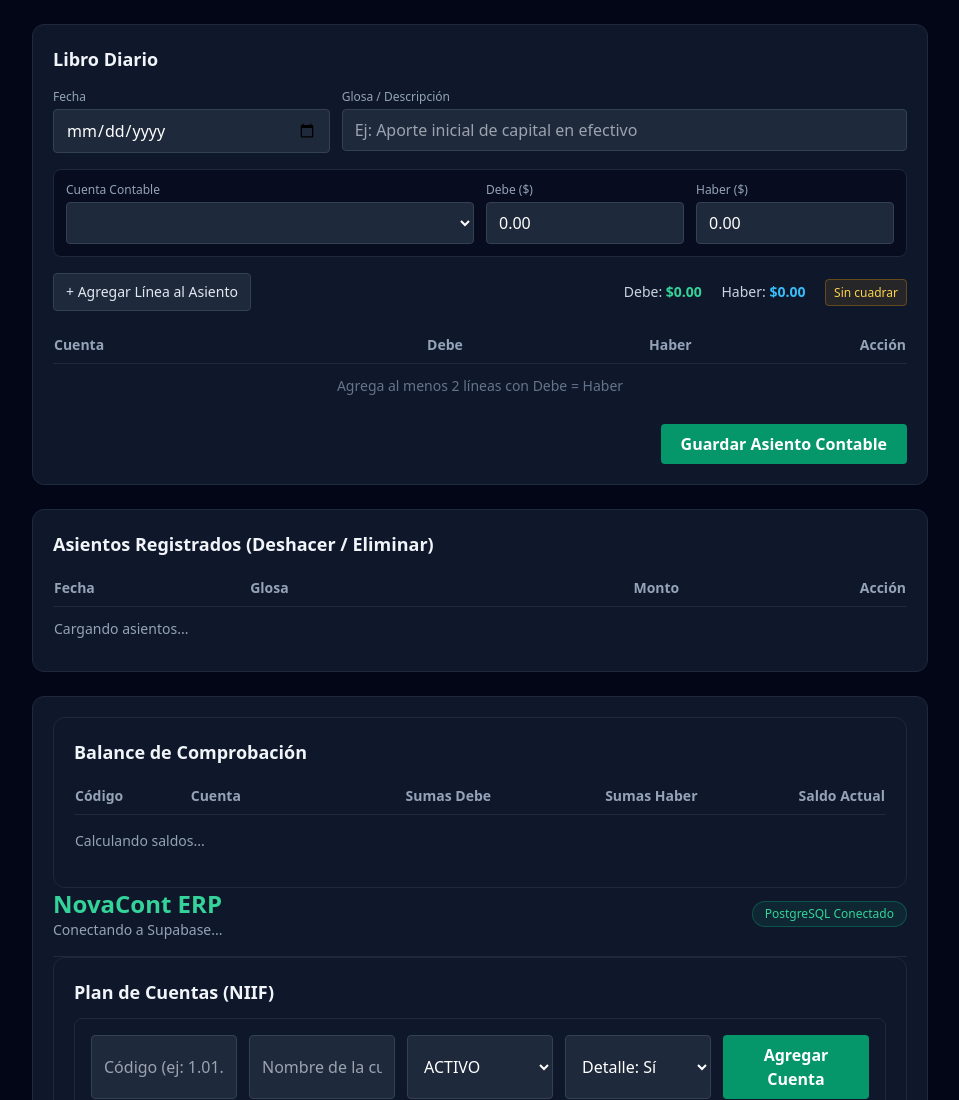
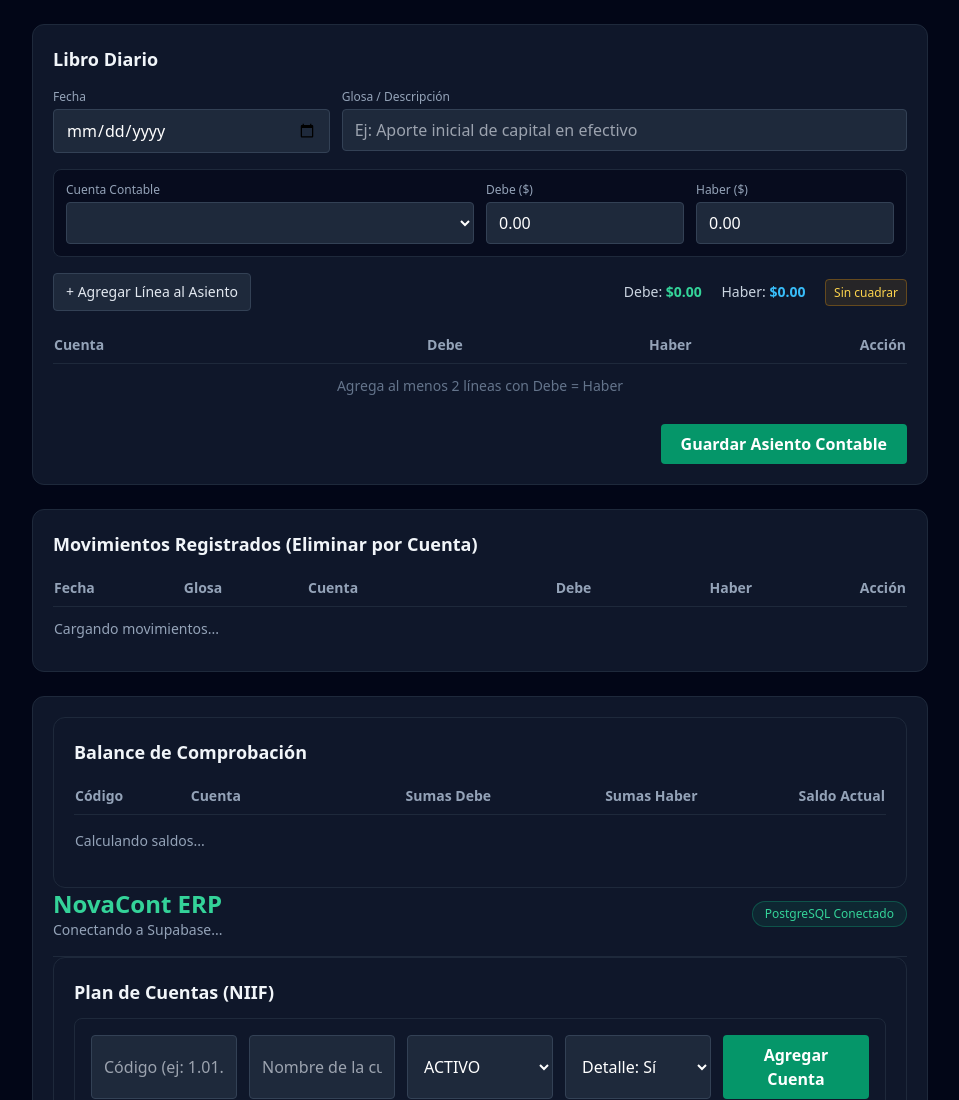
Before and after one commit to eliangallegos0-glitch/Novacont-erp, a plain HTML site: page index.html in a window 1280 px wide. Shown: the top 1100 px of the page, without its empty margins (160-1119 px from the left). Drawn offline with nearby package versions, Linux system fonts and the light colour scheme; a script that the page names is missing.

Commit message:
Update index.html

```diff
--- a/index.html
+++ b/index.html
@@ -77,22 +77,24 @@
     </div>
   </form>
 </section>
-<!-- HISTORIAL: ASIENTOS REGISTRADOS -->
+<!-- HISTORIAL: MOVIMIENTOS REGISTRADOS -->
 <section class="bg-slate-900 border border-slate-800 rounded-xl p-5">
-  <h2 class="text-lg font-semibold mb-3">Asientos Registrados (Deshacer / Eliminar)</h2>
+  <h2 class="text-lg font-semibold mb-3">Movimientos Registrados (Eliminar por Cuenta)</h2>
   <div class="overflow-x-auto">
     <table class="w-full text-left text-sm">
       <thead class="border-b border-slate-800 text-slate-400">
         <tr>
           <th class="py-2 pr-3">Fecha</th>
           <th class="py-2 pr-3">Glosa</th>
-          <th class="py-2 px-3 text-right">Monto</th>
+          <th class="py-2 pr-3">Cuenta</th>
+          <th class="py-2 px-3 text-right">Debe</th>
+          <th class="py-2 px-3 text-right">Haber</th>
           <th class="py-2 pl-3 text-right">Acción</th>
         </tr>
       </thead>
       <tbody id="tabla-asientos-guardados" class="divide-y divide-slate-800/60">
         <tr>
-          <td colspan="4" class="py-3 text-slate-400">Cargando asientos...</td>
+          <td colspan="6" class="py-3 text-slate-400">Cargando movimientos...</td>
         </tr>
       </tbody>
     </table>
```
